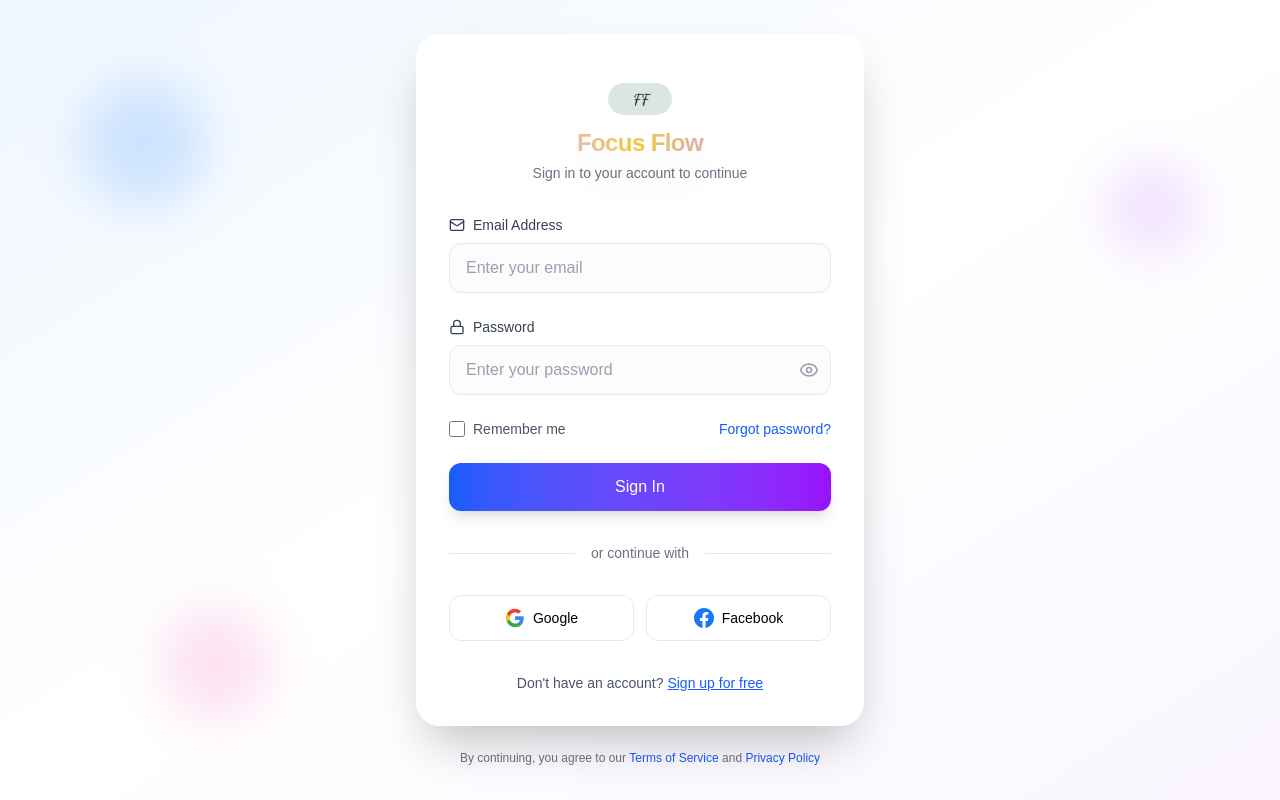
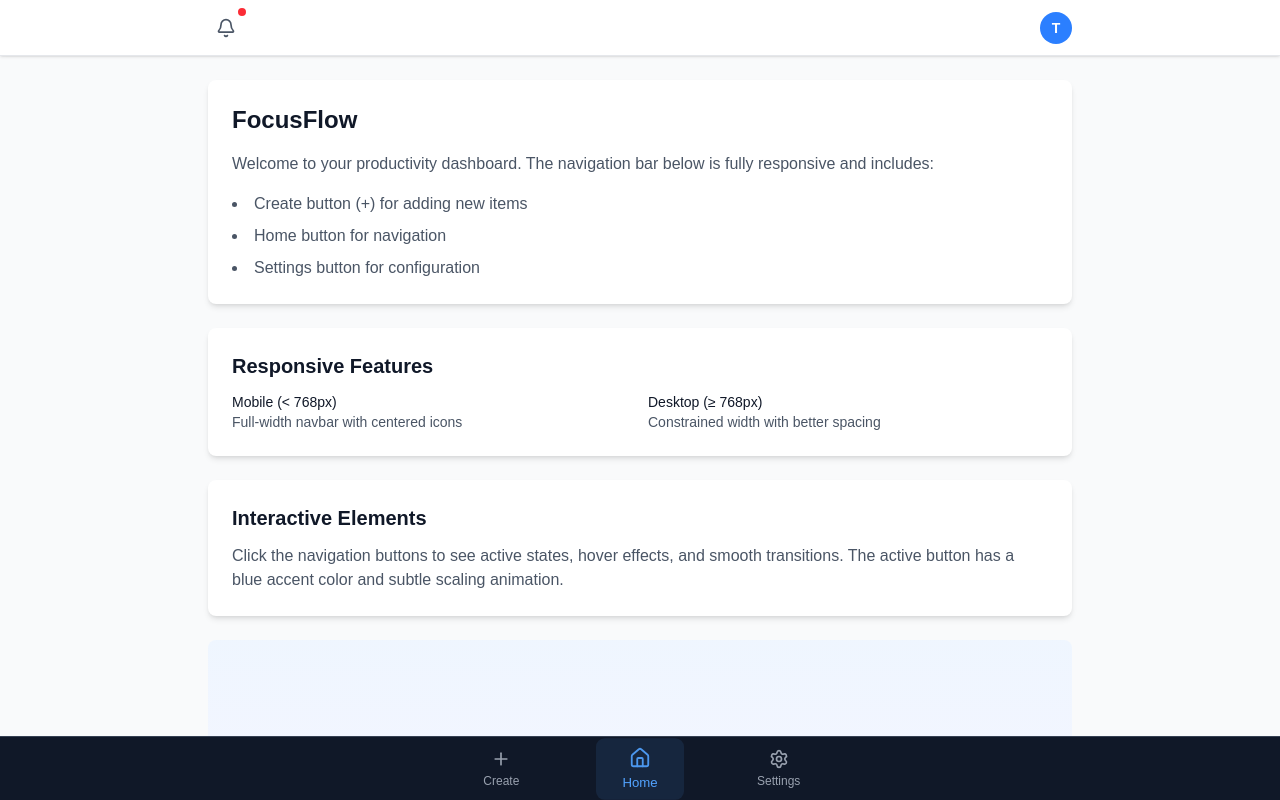
Before and after one commit to Tanaka878/Focus-Flow-Frontend, a Next.js app: page / in a window 1280 px wide. Shown: the top 800 px of the page. Built offline with nearby package versions, Linux system fonts and the light colour scheme.

Commit message:
creating the layout file and handling the routes between pages

```diff
--- /dev/null
+++ b/src/app/Views/Layout/page.tsx
@@ -0,0 +1,130 @@
+'use client'
+import React, { useState } from "react";
+import { Plus, Home, Settings, Bell } from "lucide-react";
+
+const TopNavbar = () => {
+  return (
+    <nav className="sticky top-0 left-0 w-full h-14 bg-white border-b border-gray-200 z-50 shadow-sm">
+      <div className="flex items-center justify-between h-full px-4 max-w-4xl mx-auto">
+        {/* Notification icon on the left */}
+        <button className="p-2 rounded-lg hover:bg-gray-100 transition-colors duration-200 relative">
+          <Bell size={20} className="text-gray-600" />
+          {/* Notification badge */}
+          <span className="absolute -top-1 -right-1 w-3 h-3 bg-red-500 rounded-full border-2 border-white"></span>
+        </button>
+
+        {/* Circled T on the right */}
+        <button className="w-8 h-8 bg-blue-500 rounded-full flex items-center justify-center hover:bg-blue-600 transition-colors duration-200">
+          <span className="text-white font-semibold text-sm">T</span>
+        </button>
+      </div>
+    </nav>
+  );
+};
+
+const Navbar = () => {
+  const [activeTab, setActiveTab] = useState('home');
+
+  const navItems = [
+    { id: 'create', icon: Plus, label: 'Create' },
+    { id: 'home', icon: Home, label: 'Home' },
+    { id: 'settings', icon: Settings, label: 'Settings' }
+  ];
+
+  return (
+    <nav className="sticky bottom-0 left-0 w-full h-16 bg-gray-900 border-t border-gray-700 z-50 mt-auto">
+      <div className="flex items-center justify-around h-full max-w-md mx-auto px-4">
+        {navItems.map((item) => {
+          const Icon = item.icon;
+          const isActive = activeTab === item.id;
+
+          return (
+            <button
+              key={item.id}
+              onClick={() => setActiveTab(item.id)}
+              className={`
+                flex flex-col items-center justify-center p-2 rounded-lg transition-all duration-200
+                ${isActive
+                  ? 'text-blue-400 bg-blue-400/10 scale-110'
+                  : 'text-gray-400 hover:text-white hover:bg-gray-800'
+                }
+                min-w-0 flex-1 max-w-20
+              `}
+            >
+              <Icon
+                size={20}
+                className={`mb-1 ${isActive ? 'animate-pulse' : ''}`}
+              />
+              <span className="text-xs font-medium truncate">
+                {item.label}
+              </span>
+            </button>
+          );
+        })}
+      </div>
+    </nav>
+  );
+};
+
+export default function Layout({ children }) {
+  return (
+    <div className="min-h-screen bg-gray-50 flex flex-col">
+      <TopNavbar />
+      <div className="flex-1 max-w-4xl mx-auto px-4 py-6 w-full">
+        {children}
+
+        {/* Demo content to show the navbar in action */}
+        <div className="space-y-6">
+          <div className="bg-white rounded-lg shadow-md p-6">
+            <h1 className="text-2xl font-bold text-gray-900 mb-4">FocusFlow</h1>
+            <p className="text-gray-600 mb-4">
+              Welcome to your productivity dashboard. The navigation bar below is fully responsive and includes:
+            </p>
+            <ul className="list-disc list-inside text-gray-600 space-y-2">
+              <li>Create button (+) for adding new items</li>
+              <li>Home button for navigation</li>
+              <li>Settings button for configuration</li>
+            </ul>
+          </div>
+
+          <div className="bg-white rounded-lg shadow-md p-6">
+            <h2 className="text-xl font-semibold text-gray-900 mb-3">Responsive Features</h2>
+            <div className="grid grid-cols-1 md:grid-cols-2 gap-4 text-sm text-gray-600">
+              <div>
+                <h3 className="font-medium text-gray-900">Mobile ({'<'} 768px)</h3>
+                <p>Full-width navbar with centered icons</p>
+              </div>
+              <div>
+                <h3 className="font-medium text-gray-900">Desktop (≥ 768px)</h3>
+                <p>Constrained width with better spacing</p>
+              </div>
+            </div>
+          </div>
+
+          <div className="bg-white rounded-lg shadow-md p-6">
+            <h2 className="text-xl font-semibold text-gray-900 mb-3">Interactive Elements</h2>
+            <p className="text-gray-600">
+              Click the navigation buttons to see active states, hover effects, and smooth transitions.
+              The active button has a blue accent color and subtle scaling animation.
+            </p>
+          </div>
+
+          {/* Add some height to demonstrate scrolling */}
+          <div className="h-96 bg-gradient-to-b from-blue-50 to-purple-50 rounded-lg flex items-center justify-center">
+            <p className="text-gray-600 text-center">
+              Scroll down to see how the fixed navbar stays in place
+            </p>
+          </div>
+
+          <div className="h-96 bg-gradient-to-b from-purple-50 to-pink-50 rounded-lg flex items-center justify-center">
+            <p className="text-gray-600 text-center">
+              The navbar is always accessible at the bottom of the screen
+            </p>
+          </div>
+        </div>
+      </div>
+
+      <Navbar />
+    </div>
+  );
+}
--- a/src/app/page.tsx
+++ b/src/app/page.tsx
@@ -1,9 +1,10 @@
+import Layout from "./Views/Layout/page";
 import Login from "./Views/login/page";
 export default function Home() {
   return (
     <div>
 
-      <Login/>
+      <Layout/>
 
 
     </div>
```
